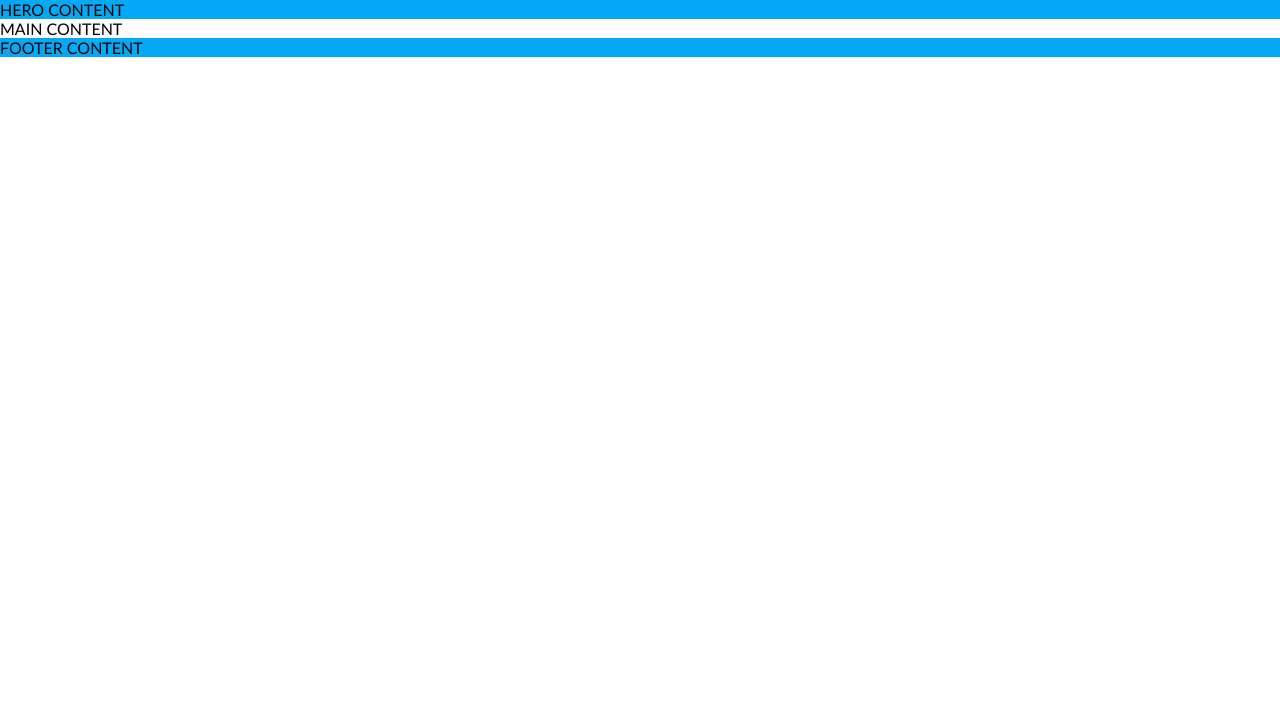
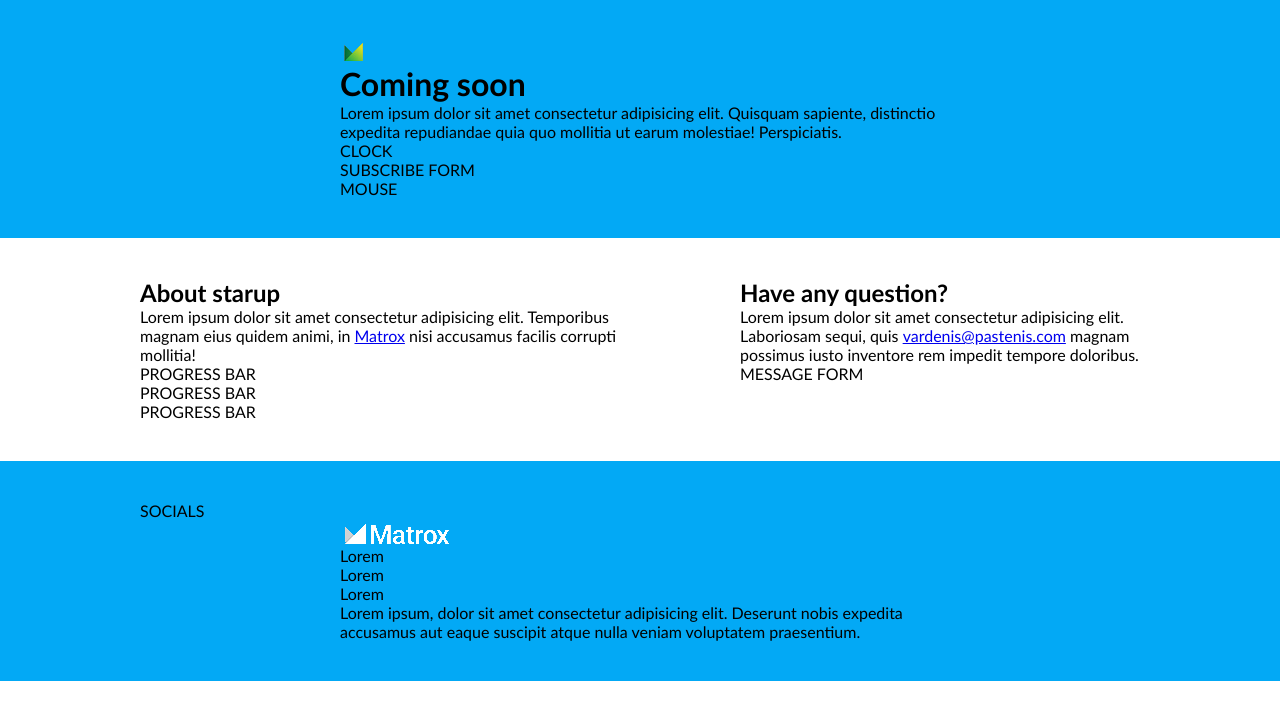
Before and after one commit to lazauninke/8-coming-soon, a website: page index.html in a window 1280 px wide. Drawn offline with Linux system fonts and the light colour scheme.

Commit message:
layout commit

```diff
--- a/css/layout.css
+++ b/css/layout.css
@@ -1,4 +1,89 @@
 body {
-    display: grid;
-    grid-template-columns: 1fr;
+  display: grid;
+  grid-template-columns: 1fr;
+}
+.hero {
+  display: grid;
+  grid-template-columns: 15px 1fr 15px;
+  grid-template-areas: '. hero .';
+  padding: 40px 0;
+}
+.hero > .hero-content {
+  grid-area: hero;
+}
+
+main {
+  display: grid;
+  grid-template-columns: 15px 1fr 15px;
+  grid-template-areas: '. main .';
+  padding: 40px 0;
+}
+main > .main-content {
+  display: grid;
+  grid-template-columns: 1fr;
+  gap: 40px;
+  grid-area: main;
+}
+main > .main-content > .left-column {
+}
+main > .main-content > .right-column {
+}
+
+footer {
+  display: grid;
+  grid-template-columns: 15px 1fr 15px;
+  grid-template-areas:
+    '. socials .'
+    '. texts .';
+  padding: 40px 0;
+}
+footer > .socials-content {
+  grid-area: socials;
+}
+footer > .bottom-texts {
+  grid-area: texts;
+}
+
+@media (min-width: 600px) {
+  footer {
+    grid-template-columns: 1fr 50px 400px 50px 1fr;
+    grid-template-areas:
+      '. socials socials socials .'
+      '. . texts . .';
   }
+}
+
+@media (min-width: 800px) {
+  .hero {
+    grid-template-columns: 1fr 600px 1fr;
+  }
+
+  main {
+    grid-template-columns: 1fr 700px 1fr;
+  }
+
+  main > .main-content {
+    grid-template-columns: 5fr 1fr 4fr;
+    gap: 0;
+    grid-template-areas: 'left . right';
+  }
+  main > .main-content > .left-column {
+    grid-area: left;
+  }
+  main > .main-content > .right-column {
+    grid-area: right;
+  }
+
+  footer {
+    grid-template-columns: 1fr 50px 600px 50px 1fr;
+  }
+}
+
+@media (min-width: 1100px) {
+  main {
+    grid-template-columns: 1fr 1000px 1fr;
+  }
+  footer {
+    grid-template-columns: 1fr 200px 600px 200px 1fr;
+  }
+}
--- a/index.html
+++ b/index.html
@@ -13,14 +13,45 @@
 </head>
 
 <body>
-    <div class="bg-main-color">
-        HERO CONTENT
+    <div class="hero bg-main-color">
+        <div class="hero-content">
+            <img src="./img/logo.png" alt="Logo">
+            <h1>Coming soon</h1>
+            <p>Lorem ipsum dolor sit amet consectetur adipisicing elit. Quisquam sapiente, distinctio expedita repudiandae quia quo mollitia ut earum molestiae! Perspiciatis.</p>
+            <div>CLOCK</div>
+            <form>SUBSCRIBE FORM</form>
+            <div>MOUSE</div>
+        </div>
     </div>
     <main>
-        MAIN CONTENT
+        <div class="main-content">
+            <div class="left-column">
+                <h2>About starup</h2>
+                <p>Lorem ipsum dolor sit amet consectetur adipisicing elit. Temporibus magnam eius quidem animi, in <a href="#">Matrox</a> nisi accusamus facilis corrupti mollitia!</p>
+                <div class="progress-bar">PROGRESS BAR</div>
+                <div class="progress-bar">PROGRESS BAR</div>
+                <div class="progress-bar">PROGRESS BAR</div>
+            </div>
+            <div class="right-column">
+                <h2>Have any question?</h2>
+                <p>Lorem ipsum dolor sit amet consectetur adipisicing elit. Laboriosam sequi, quis <a href="mailto:vardenis@pastenis.com">vardenis@pastenis.com</a> magnam possimus iusto inventore rem impedit tempore doloribus.</p>
+                <form>MESSAGE FORM</form>
+            </div>
+        </div>
     </main>
     <footer class="bg-main-color">
-        FOOTER CONTENT
+        <div class="socials-content">
+            SOCIALS
+        </div>
+        <div class="bottom-texts">
+            <img src="./img/logo-white.png" alt="Logo">
+            <div>
+                <p>Lorem</p>
+                <p>Lorem</p>
+                <p>Lorem</p>
+            </div>
+            <p>Lorem ipsum, dolor sit amet consectetur adipisicing elit. Deserunt nobis expedita accusamus aut eaque suscipit atque nulla veniam voluptatem praesentium.</p>
+        </div>
     </footer>
 
     <script src="./js/main.js" type="module" defer></script>
```
